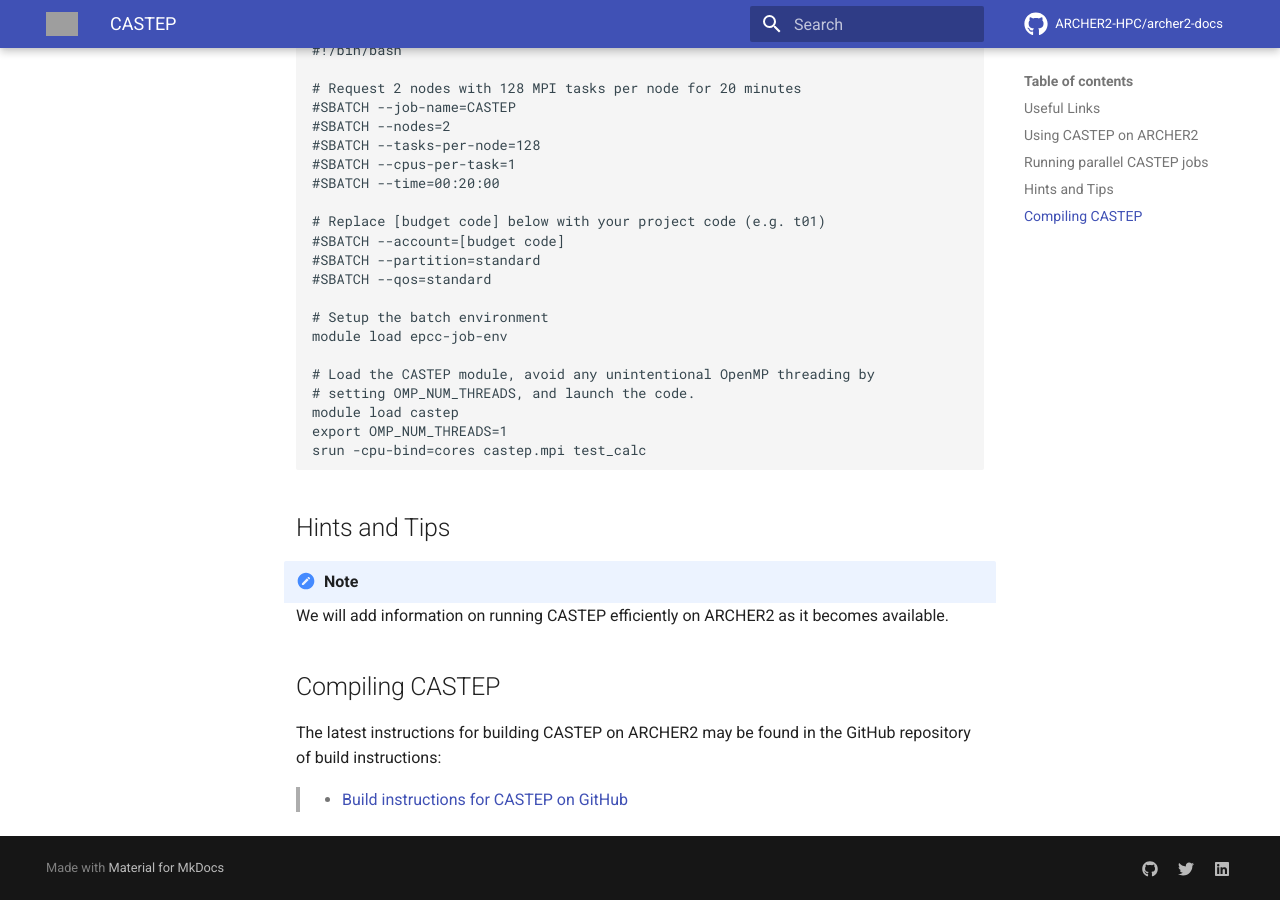
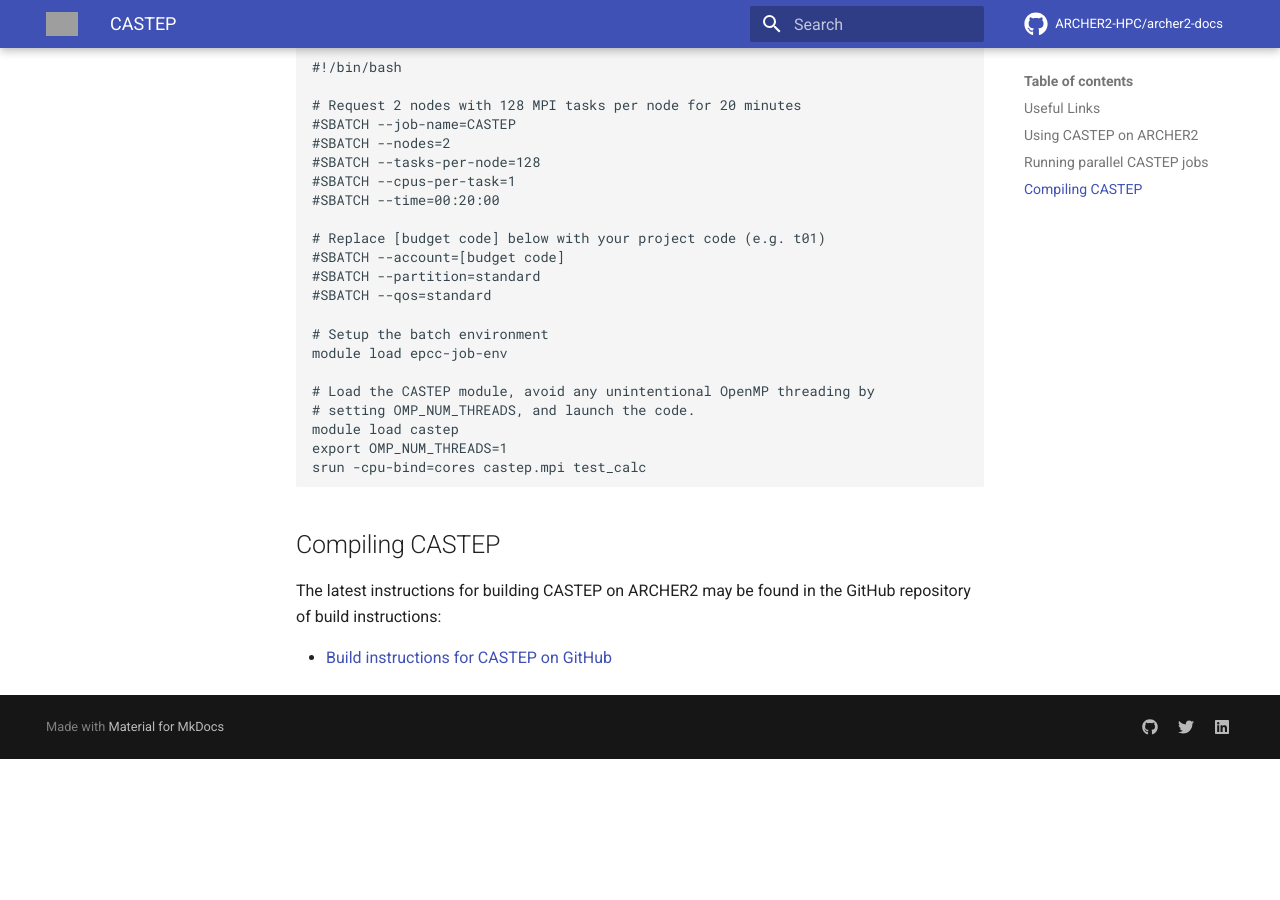
Before and after one commit to aturner-epcc/docs-test2, an MkDocs documentation site: the page built from docs/research-software/castep/castep.md, in a window 1280 px wide and 900 px high, scrolled down 1017 px. Built offline with MkDocs 1.6.1 and Material for MkDocs 9.7.7, drawn with Linux system fonts in a browser that asks for light colours; comment, search, counter and statistics services are not loaded; after the commit the page ends 1776 px from its top, so only the background shows below that; grey boxes are pictures that could not be loaded.

Commit message:
Updates CASTEP docs

```diff
--- a/docs/research-software/castep/castep.md
+++ b/docs/research-software/castep/castep.md
@@ -1,17 +1,8 @@
 # CASTEP
 
-<div class="warning">
-
-<div class="admonition-title">
-
-Warning
-
-</div>
-
-The ARCHER2 Service is not yet available. This documentation is in
-development.
-
-</div>
+!!!warning
+   The ARCHER2 Service is not yet available. This documentation is in
+   development.
 
 [CASTEP](http://www.castep.org) is a leading code for calculating the
 properties of materials from first principles. Using density functional
@@ -24,9 +15,9 @@
 
 ## Useful Links
 
->   - [CASTEP User Guides](http://www.castep.org/CASTEP/Documentation)
->   - [CASTEP Tutorials](http://www.castep.org/CASTEP/OnlineTutorials)
->   - [CASTEP Licensing](http://www.castep.org/CASTEP/GettingCASTEP)
+   - [CASTEP User Guides](http://www.castep.org/CASTEP/Documentation)
+   - [CASTEP Tutorials](http://www.castep.org/CASTEP/OnlineTutorials)
+   - [CASTEP Licensing](http://www.castep.org/CASTEP/GettingCASTEP)
 
 ## Using CASTEP on ARCHER2
 
@@ -35,8 +26,8 @@
 If you have a CASTEP licence and wish to have access to CASTEP on
 ARCHER2, please make a request via the SAFE, see:
 
->   - [How to request access to package
->     groups](https://epcced.github.io/safe-docs/safe-for-users/#how-to-request-access-to-a-package-group)
+   - [How to request access to package
+     groups](https://epcced.github.io/safe-docs/safe-for-users/#how-to-request-access-to-a-package-group)
 
 Please have your license details to hand.
 
@@ -68,25 +59,11 @@
     export OMP_NUM_THREADS=1
     srun -cpu-bind=cores castep.mpi test_calc
 
-## Hints and Tips
-
-<div class="note">
-
-<div class="admonition-title">
-
-Note
-
-</div>
-
-We will add information on running CASTEP efficiently on ARCHER2 as it
-becomes available.
-
-</div>
 
 ## Compiling CASTEP
 
 The latest instructions for building CASTEP on ARCHER2 may be found in
 the GitHub repository of build instructions:
 
->   - [Build instructions for CASTEP on
->     GitHub](https://github.com/hpc-uk/build-instructions/tree/master/CASTEP)
+   - [Build instructions for CASTEP on
+     GitHub](https://github.com/hpc-uk/build-instructions/tree/master/CASTEP)
```
